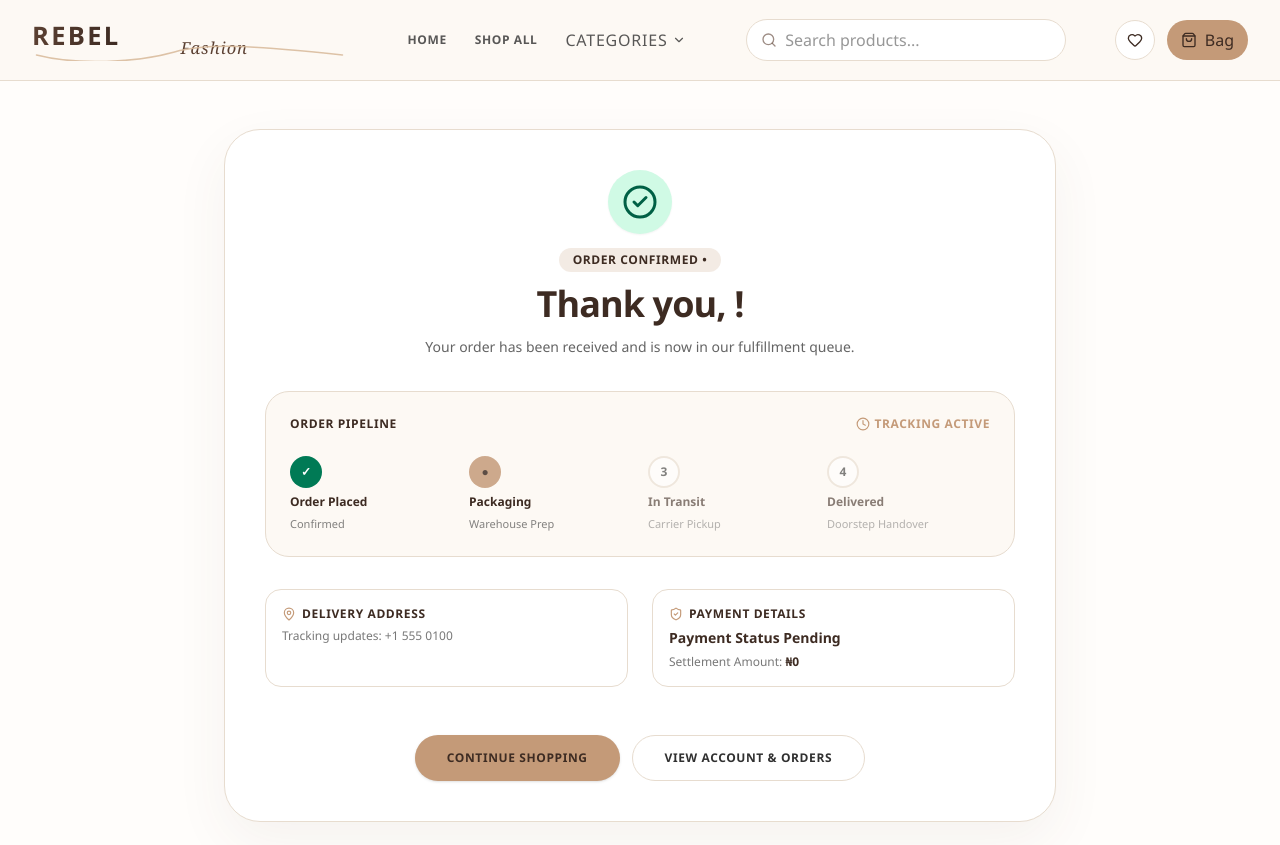
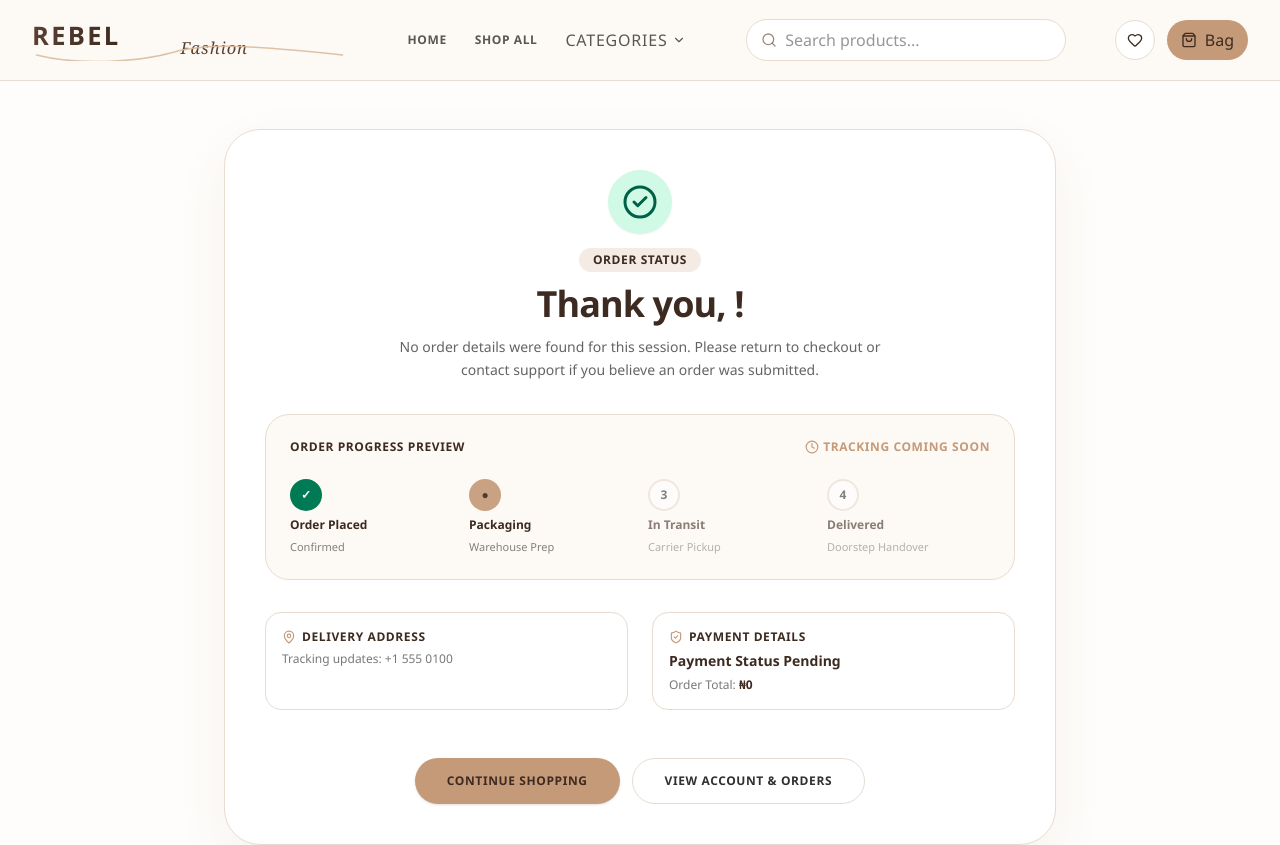
Before and after one commit to Hassans09/payment-testing, a Next.js app: page /checkout/success in a window 1280 px wide. Shown: the top 845 px of the page. Built offline with nearby package versions, Linux system fonts and the light colour scheme.

Commit message:
Update page.tsx

```diff
--- a/src/app/checkout/success/page.tsx
+++ b/src/app/checkout/success/page.tsx
@@ -82,24 +82,26 @@ const total = order?.total ?? null;
             <CheckCircle2 className="h-9 w-9" />
           </div>
           <span className="inline-flex rounded-full bg-[color:var(--brand-primary)]/20 px-3.5 py-1 text-xs font-bold uppercase tracking-wider text-[color:var(--brand-deep)]">
-            Order Confirmed • {orderId}
+            {orderId ? `Order Reference • ${orderId}` : "Order Status"}
           </span>
           <h1 className="text-3xl sm:text-4xl font-extrabold tracking-tight text-[color:var(--brand-deep)]">
             Thank you, {customerName}!
           </h1>
           <p className="max-w-lg mx-auto text-sm text-[color:var(--brand-charcoal)]/75 leading-relaxed">
-            Your order has been received and is now in our fulfillment queue.
-          </p>
+  {order
+    ? "Your checkout details have been recorded. Your order and payment status will be confirmed once verification is complete."
+    : "No order details were found for this session. Please return to checkout or contact support if you believe an order was submitted."}
+</p>
         </div>
 
         {/* Real-time Tracking Roadmap */}
         <div className="rounded-3xl border border-[color:var(--brand-border)] bg-[color:var(--brand-cream)] p-6 space-y-4">
           <div className="flex items-center justify-between text-xs font-bold uppercase tracking-wider text-[color:var(--brand-deep)]">
-            <span>Order Pipeline</span>
+            <span>Order Progress Preview</span>
             <span className="text-[color:var(--brand-primary)] flex items-center gap-1">
-              <Clock className="h-3.5 w-3.5" />
-              <span>Tracking Active</span>
-            </span>
+  <Clock className="h-3.5 w-3.5" />
+  <span>Tracking Coming Soon</span>
+</span>
           </div>
 
           <div className="grid grid-cols-2 gap-4 sm:grid-cols-4 pt-2">
@@ -157,7 +159,7 @@ const total = order?.total ?? null;
             </span>
             <p className="font-semibold text-sm text-[color:var(--brand-deep)]">{paymentMethodLabel}</p>
             <p className="text-[color:var(--brand-charcoal)]/65">
-              Settlement Amount: <strong className="text-[color:var(--brand-deep)]">{formatPrice(total)}</strong>
+              Order Total: <strong className="text-[color:var(--brand-deep)]">{formatPrice(total)}</strong>
             </p>
           </div>
         </div>
```
